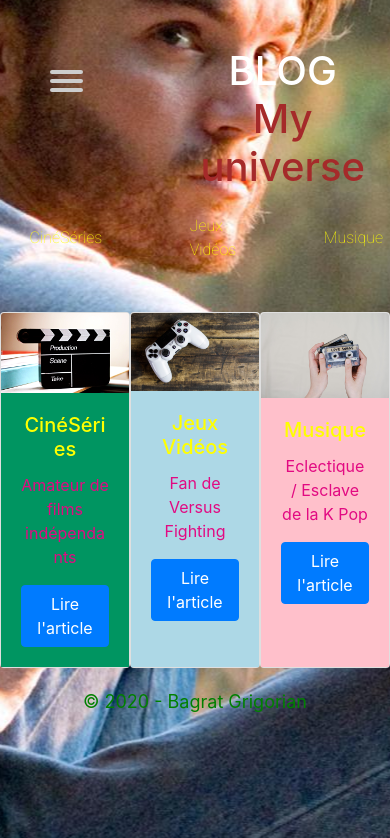
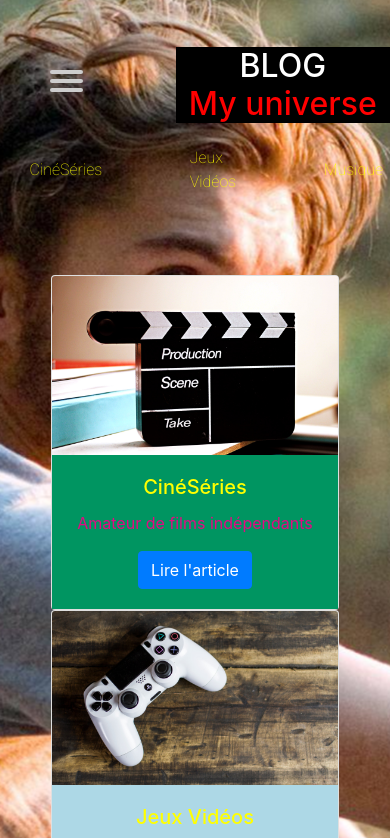
Before and after one commit to Bagrat-code/BLOG, a plain HTML site: page index.html in a window 390 px wide. Shown: the top 838 px of the page. Drawn offline with nearby package versions, Linux system fonts and the light colour scheme.

Commit message:
Second push: Media Queries

```diff
--- a/index.html
+++ b/index.html
@@ -2,6 +2,7 @@
 <html lang="fr">
 <head>
     <meta charset="UTF-8">
+    <meta name="viewport" content="width=device-width, initial-scale=1.0">
     <link href="https://fonts.googleapis.com/css2?family=Roboto:wght@100&display=swap" rel="stylesheet">
     <script src="https://kit.fontawesome.com/93585804ff.js" crossorigin="anonymous"></script>
     <link rel="stylesheet" href="https://cdn.jsdelivr.net/npm/bootstrap@4.5.3/dist/css/bootstrap.min.css" integrity="sha384-TX8t27EcRE3e/ihU7zmQxVncDAy5uIKz4rEkgIXeMed4M0jlfIDPvg6uqKI2xXr2" crossorigin="anonymous">
--- a/style.css
+++ b/style.css
@@ -5,6 +5,7 @@ body {
      background: url(profil.jpg) no-repeat center fixed;
      background-color: black;
      overflow: hidden;
+
 }
 
 ul li {
@@ -246,3 +247,28 @@ footer {
 .pink {
     background-color: pink ;
 }
+
+
+/* MEDIA QUERIES - RESPONSIVE */
+
+@media screen and (max-width: 650px)
+{
+    h1
+    {
+        color: red;
+        font-size: 2.0em;
+        background-color: black;
+    }
+
+    body {
+      overflow-y: scroll;
+    }
+
+     section {
+         display: flex;
+         flex-direction: column;
+         align-items: center;
+         padding-top: 50px;
+     }
+
+}
```
